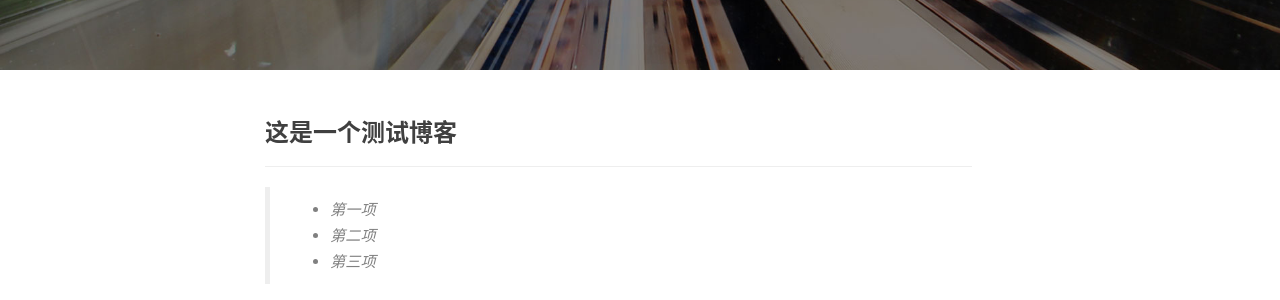
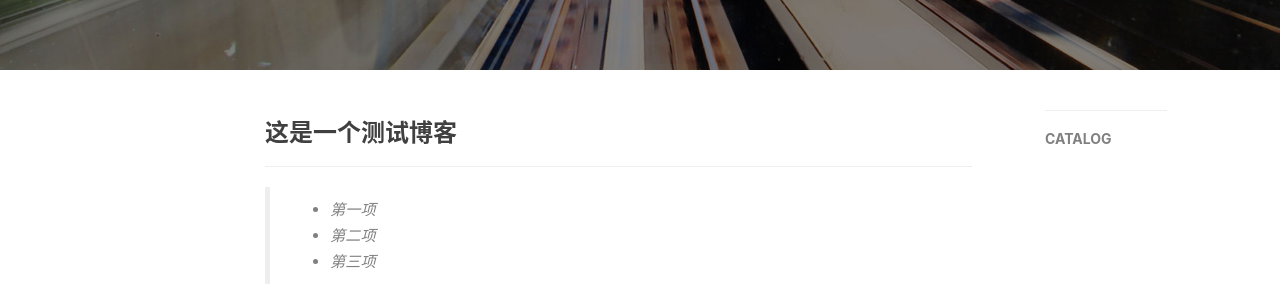
Before and after one commit to doghex/donniesky.github.io, a Jekyll site: the page built from _posts/2016-04-09-hello.markdown, in a window 1280 px wide and 900 px high, scrolled down 323 px. Shown: the part 130-430 px from the top of the window. Built offline with Jekyll 4.4.1, drawn with Linux system fonts in a browser that asks for light colours; nearby versions of some CDN libraries; comment, search, counter and statistics services are not loaded.

Commit message:
add catalog attribute
open catalog

```diff
--- a/_layouts/post.html
+++ b/_layouts/post.html
@@ -113,6 +113,23 @@
 
             </div>
 
+        <!-- Side Catalog Container -->
+        {% if page.catalog %}
+            <div class="
+                col-lg-2 col-lg-offset-0
+                visible-lg-block
+                sidebar-container
+                catalog-container">
+                <div class="side-catalog">
+                    <hr class="hidden-sm hidden-xs">
+                    <h5>
+                        <a class="catalog-toggle" href="#">CATALOG</a>
+                    </h5>
+                    <ul class="catalog-body"></ul>
+                </div>
+            </div>
+        {% endif %}
+
     <!-- Sidebar Container -->
             <div class="
                 col-lg-8 col-lg-offset-2
```
